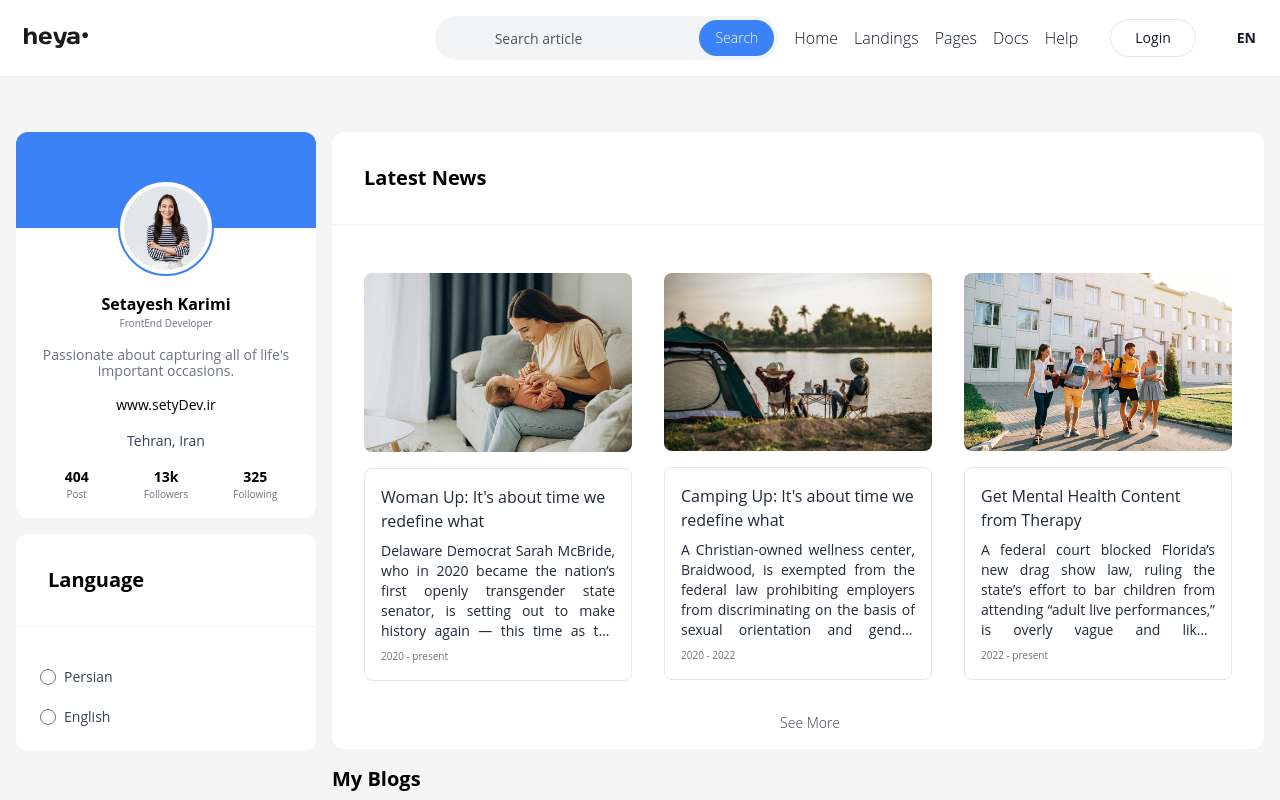
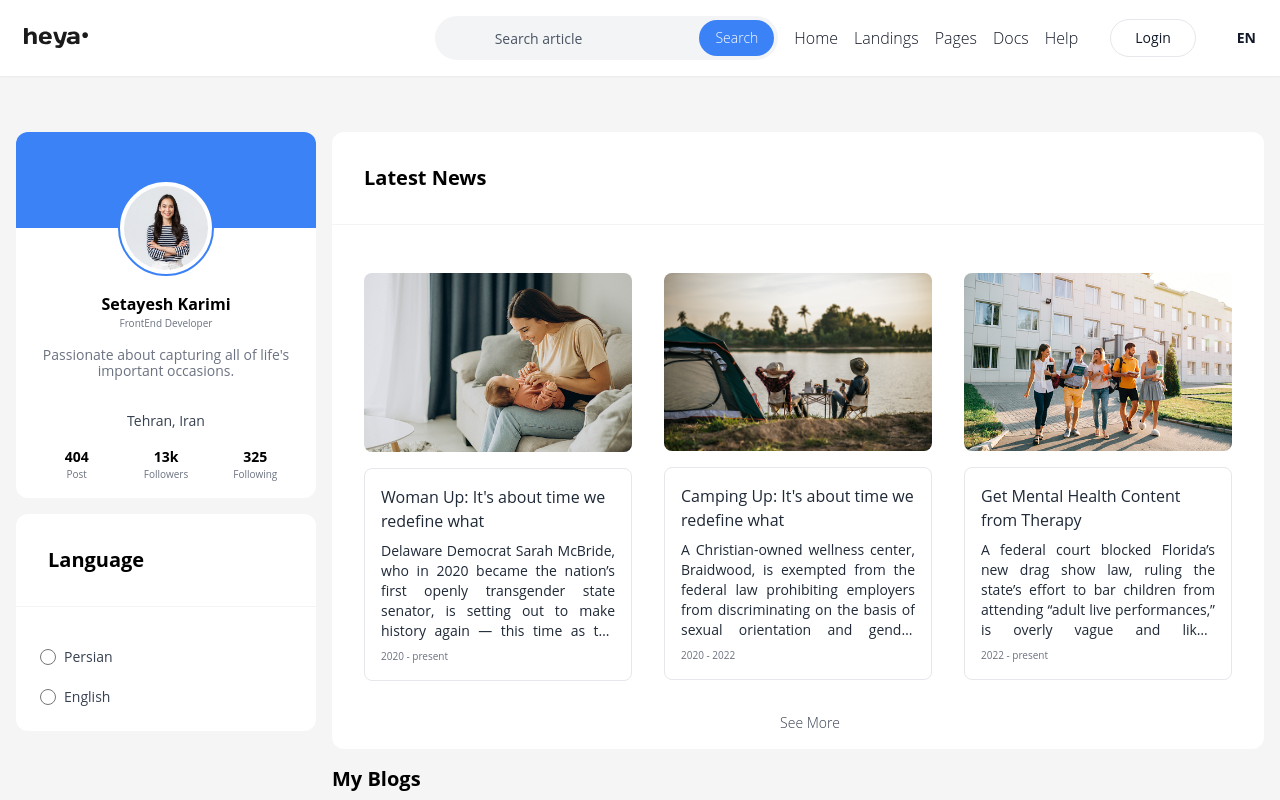
Before and after one commit to setykarimi/Heya-News, a React (Vite) app: page /profile in a window 1280 px wide. Shown: the top 800 px of the page. Built offline with nearby package versions, Linux system fonts and the light colour scheme; some icons are missing.

Commit message:
Subject: Cardprofiel, Description: Get email from auth, Date: 7/6/2023

```diff
--- a/src/components/card/cardProfile.jsx
+++ b/src/components/card/cardProfile.jsx
@@ -1,7 +1,9 @@
 import profile from 'Images/people/girlTwo.png'
+import { useSelector } from 'react-redux';
 import { Link } from "react-router-dom";
 
 const CardProfile = () => {
+    const auth = useSelector(state => state.auth)
     return (
         <div className="bg-white rounded-xl h-fit gap-4">
             <div className='bg-blue-500 rounded-tr-xl rounded-tl-xl p-12'>
@@ -19,7 +21,7 @@ const CardProfile = () => {
                 </span>
                 <Link to="">
                     <span className="block text-center font-medium text-sm">
-                        www.setyDev.ir
+                    {auth.email}
                     </span>
                 </Link>
                 <span className="block text-center text-sm text-gray-700">
```
